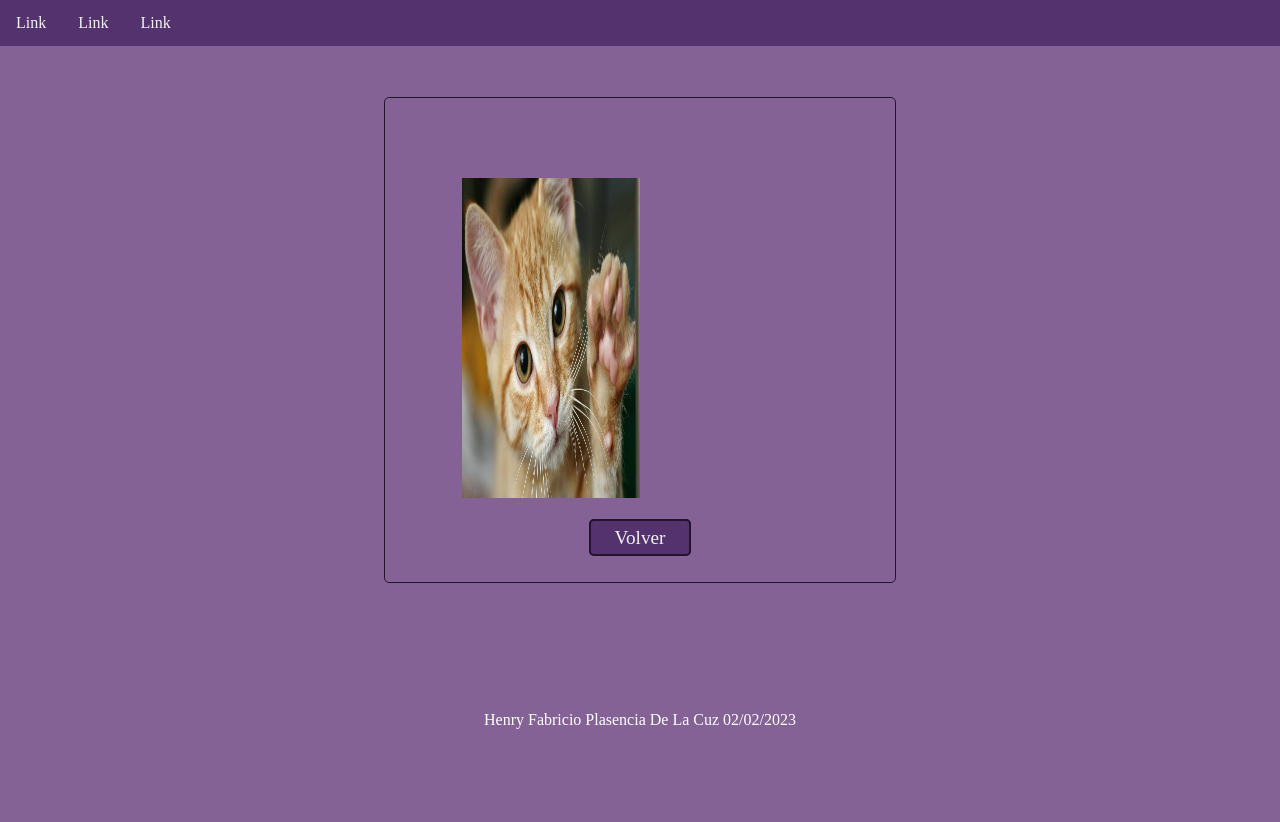
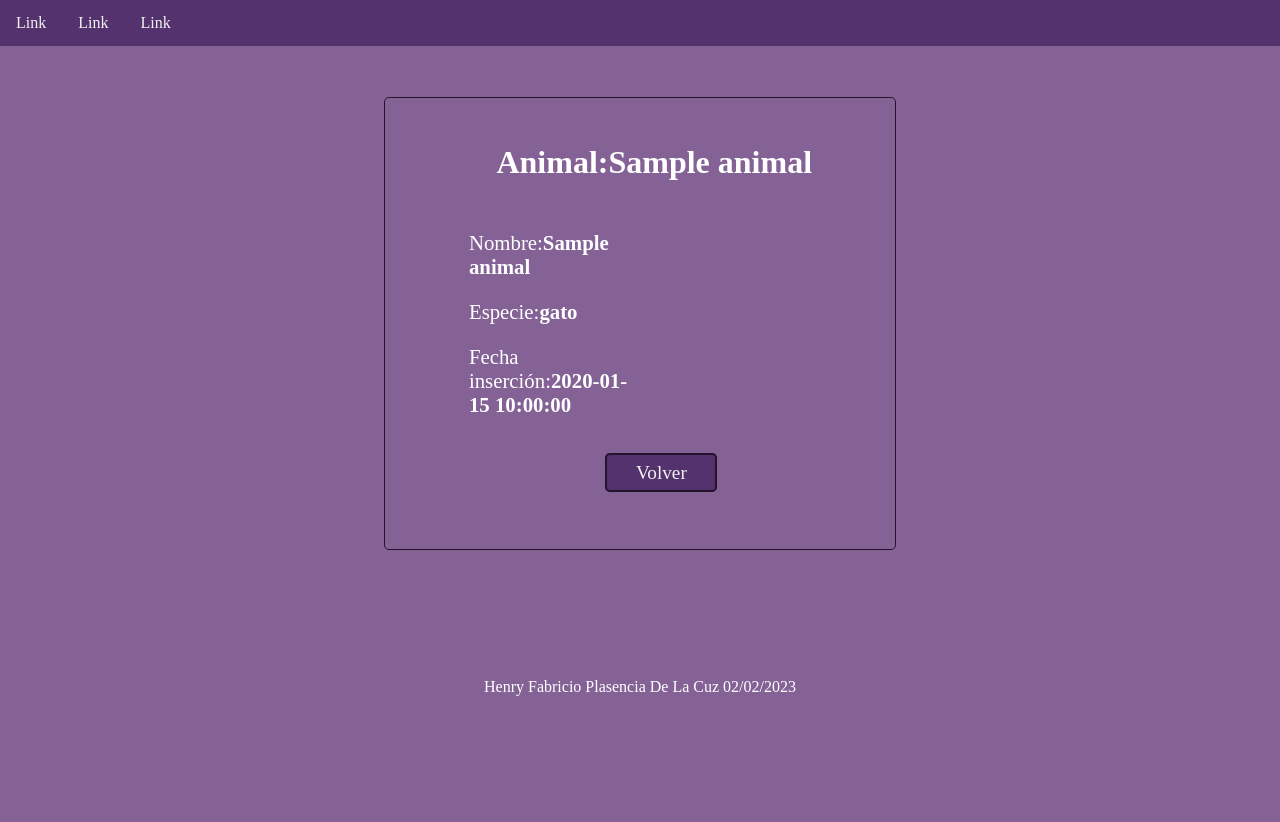
Before and after one commit to Heflaruz/practicaphp.github.io, a PHP site: page /animales/visualizacion.php?id=1 in a window 1280 px wide. Shown: the part 120-942 px from the top of the page. After the commit the page ends 816 px from the top, so only its background shows below. Run offline with PHP 8.4, Linux system fonts and the light colour scheme; tables that the repository leaves empty hold one stand-in row (values such as "Sample post").

Commit message:
visual_v2

```diff
--- a/animales/listado.php
+++ b/animales/listado.php
@@ -43,7 +43,7 @@
           if ($con->connect_error){
             die("Error de conexion". $con->connect_error);
           }
-          foreach($con->query("SELECT name FROM $table") as $row) {
+          foreach($con->query("SELECT id,name FROM $table") as $row) {
               echo "<tr>"."<td>" ."<a href='visualizacion.php?id={$row['id']}' class='banimal'>".$row['name']."</a>". "</td>" ."<td class='entre'>"."</td>"."<td>"."<a href='listado.php?id={$row['id']}' class='brojo'>Borrar"."</a>"."</td>"."</tr>";
           }
           ?>
--- a/animales/styles2.css
+++ b/animales/styles2.css
@@ -137,6 +137,8 @@
   .textos{
     float: left;
     width: 50%;
+    padding-left: 2%;
+    font-size: 130%;
 
   }
   .contvolv{
@@ -144,7 +146,7 @@
     width: 100%;
     height: 5em;
     text-align: center;
-    padding: 7% 8% 2% 8%;
+    margin: 7% 8% 2% 6%;
 
   }
   .titu{
@@ -152,7 +154,7 @@
     width: 100%;
     height: 5em;
     text-align: center;
-    padding: 7% 8% 2% 8%;
+    margin: 7% 8% 2% 4%;
   }
   img{
     height: 20em;
--- a/animales/visualizacion.php
+++ b/animales/visualizacion.php
@@ -23,22 +23,56 @@
   </div>
 
   <div class="column middle2">
+    <?php
+    $user = "root";
+    $password = "alumno";
+    $database = "peludines";
+    $table = "animals";
+    $con = new mysqli("localhost",$user,$password,$database);
+    if ($con->connect_error){
+      die("Error de conexion". $con->connect_error);
+    }
+    ?>
     <div class="titu">
+      <?php
+       foreach($con->query("SELECT * FROM $table WHERE id={$_GET['id']}") as $row) {
+        echo "<h1>"."Animal:{$row['name']}"."</h1>";
+      ?>
 
     </div>
 
   <div class="fotos">
-    <img src="../imagenes/Moka.jpg" alt="mascota">
+    <?php
+      $imagenes = glob("../imagenes/{$row['name']}{$row['id']}.*");
+      foreach ($imagenes as $imagen) {
+          echo '<img src="'.$imagen.'" alt="mascota" />';
+      }
+    ?>
   </div>
   <div class="textos">
+    <?php
+      echo "<p>Nombre:"."<b>{$row['name']}</b>"."</p>";
+      echo "<p>Especie:"."<b>{$row['type']}</b>"."</p>";
+      echo "<p>Fecha inserción:"."<b>{$row['created']}</b>"."</p>";
+      $imagenes = glob("../imagenes/{$row['name']}{$row['id']}.*");
+      foreach ($imagenes as $imagen) {
+          $info = getimagesize($imagen);
+          $timagen=$info['mime'];
+          $peso=filesize($imagen);
+          $pkb=round($peso/1024);
+          echo "Imagen:"."<b>".$row['name'].$row['id'].".".pathinfo($imagen, PATHINFO_EXTENSION)."</b>". " ({$pkb} Kb)";
 
+      }
+
+    ?>
   </div>
   <div class="contvolv">
     <a href="listado.php" class="creacion">Volver</a>
   </div>
-
-
-
+  <?php
+   }
+  $con->close();
+  ?>
   </div>
 
 
```
Also changed, not shown: imagenes/Moka2.jpg (renamed from imagenes/Moka.jpg), imagenes/Sugus3.jpg (renamed from imagenes/Sugus.jpg), imagenes/Toby4.jpg (renamed from imagenes/Toby.jpg), imagenes/Wilma5.jpg (renamed from imagenes/Wilma.jpg), imagenes/Zacarías6.jpg (renamed from imagenes/Zacarías.jpg).
